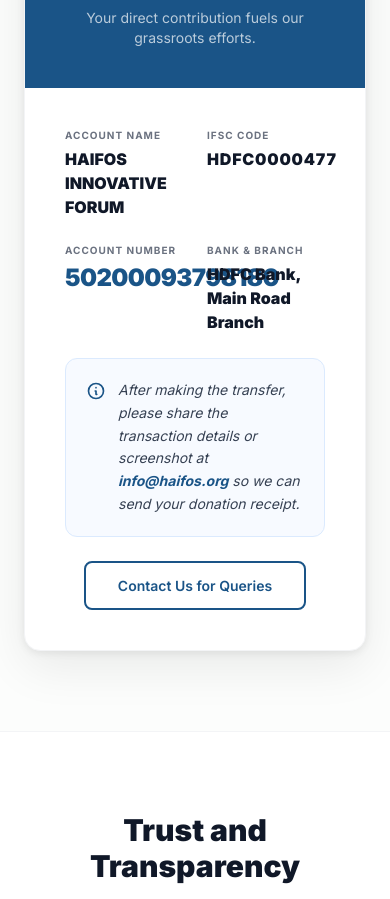
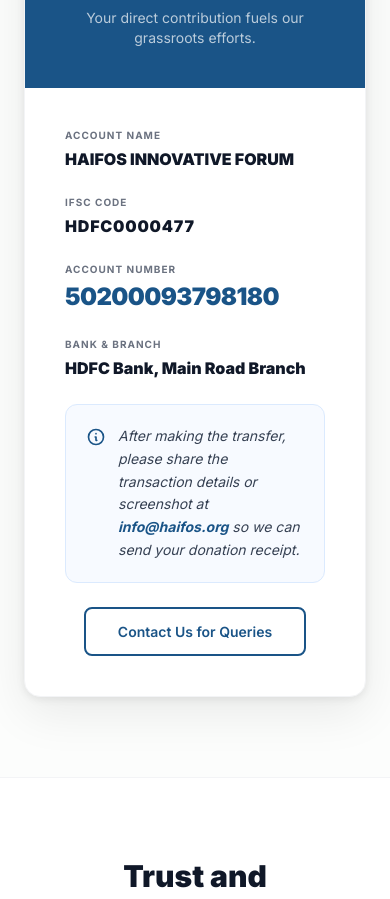
Before and after one commit to Sainathredy05/HAIFOS-website, a Next.js app: page /donate in a window 390 px wide. Shown: the part 1700-2599 px from the top of the page. Built offline with nearby package versions, Linux system fonts and the light colour scheme.

Commit message:
Update page.tsx

```diff
--- a/src/app/donate/page.tsx
+++ b/src/app/donate/page.tsx
@@ -92,7 +92,7 @@
 
             {/* Details */}
             <div className="p-10">
-              <div className="grid grid-cols-2 gap-6 mb-6">
+              <div className="grid grid-cols-1 md:grid-cols-2 gap-6 mb-6">
                 <div>
                   <span className="text-[10px] uppercase tracking-widest font-bold text-text-muted block mb-1">Account Name</span>
                   <p className="font-black text-gray-900">HAIFOS INNOVATIVE FORUM</p>
```
